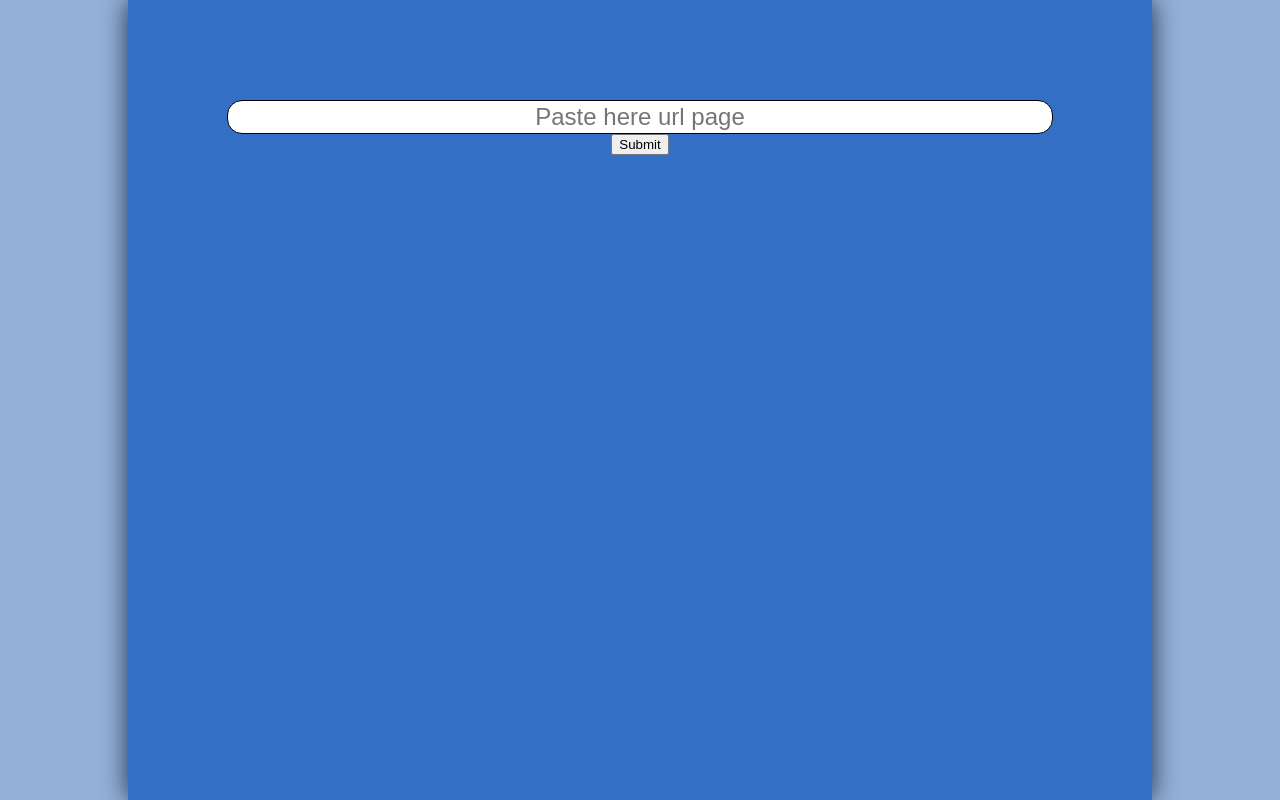
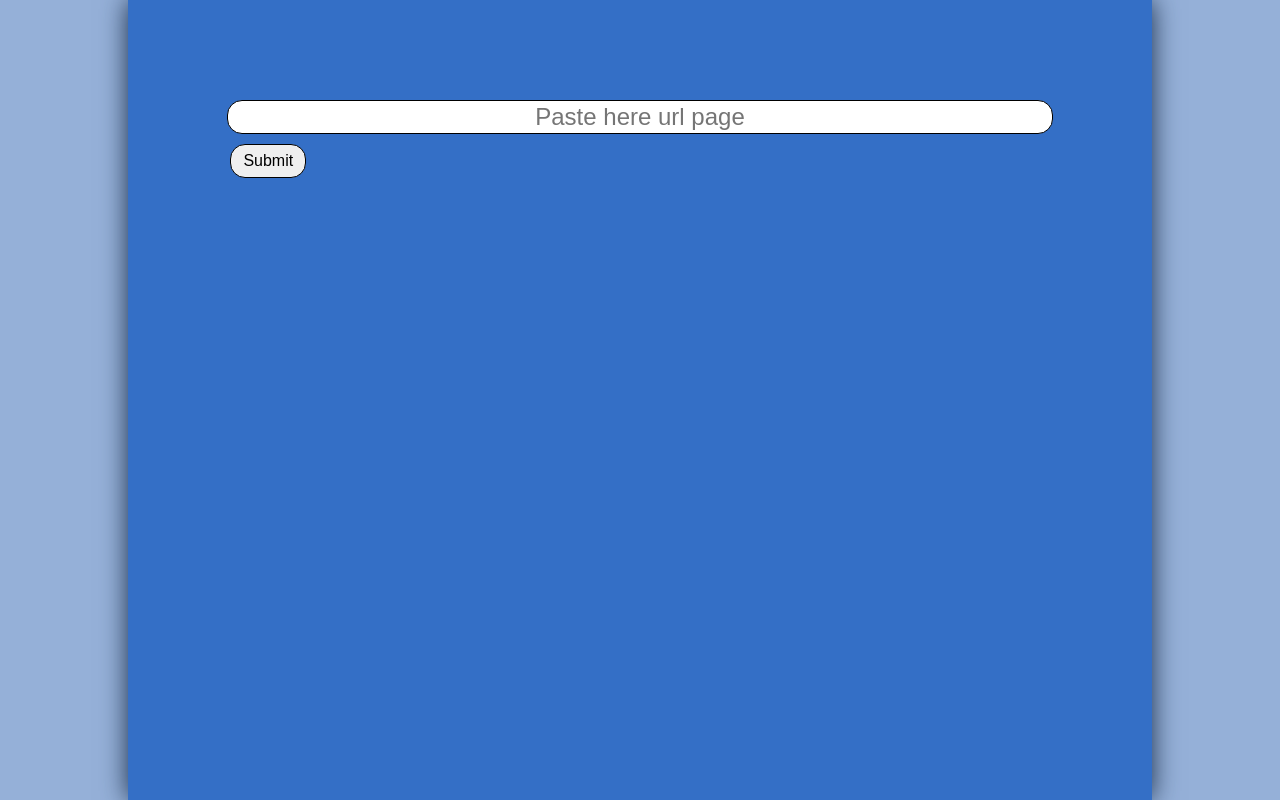
Before and after one commit to Zurek92/counting_keywords, a Flask app: page / in a window 1280 px wide. Run offline with Flask 2, Linux system fonts and the light colour scheme.

Commit message:
Improved css styles.

```diff
--- a/app/static/styles/general.css
+++ b/app/static/styles/general.css
@@ -11,19 +11,21 @@ html, body {
     margin-right: auto;
     width: 80%;
     min-width: 500px;
-    height: 100%;
+    min-height: 100%;
     background-color: #346fc6;
     box-shadow: 0px 0px 25px #172c48;
     text-align: center;
 }
 
-form > input {
-    height: 30px;
+form > input,
+form > button {
+    min-height: 30px;
     border: 1px solid black;
     border-radius: 15px;
 }
 
-form > input:focus{
+form > input:focus,
+form > button:focus {
     border-radius: 5px;
 }
 
@@ -35,7 +37,7 @@ form > input[type=text] {
     margin-top: 100px;
 }
 
-form > input[type=submit] {
+form > button {
     cursor: pointer;
     display: block;
     margin-top: 10px;
@@ -43,3 +45,22 @@ form > input[type=submit] {
     font-size: 16px;
     padding: 7px 12px 7px 12px;
 }
+
+table {
+    border-collapse: collapse;
+    border: 2px solid black;
+    margin: 25px auto 0px auto;
+}
+
+th, td {
+    border: 1px solid black;
+    padding: 5px;
+}
+
+tr:nth-child(even) {
+    background-color: #568fe8;
+}
+
+.errorMessage {
+    color: red;
+}
```
